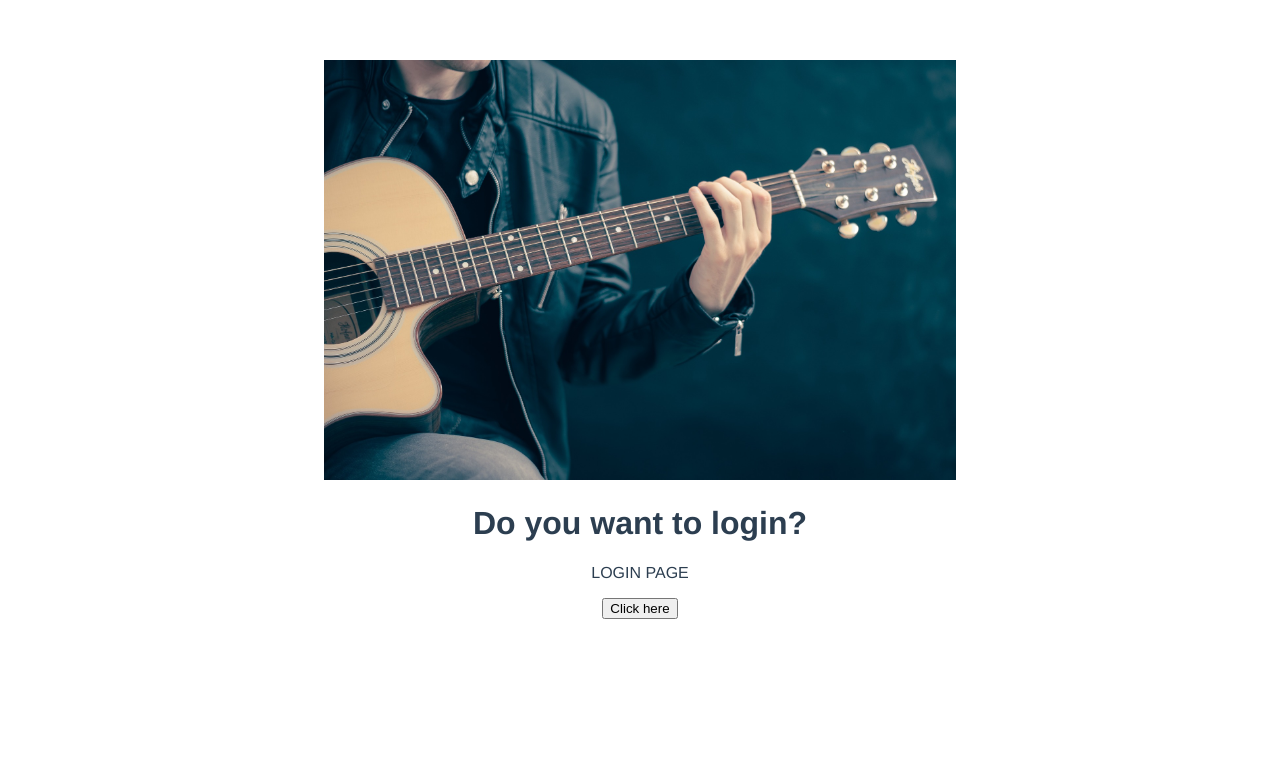
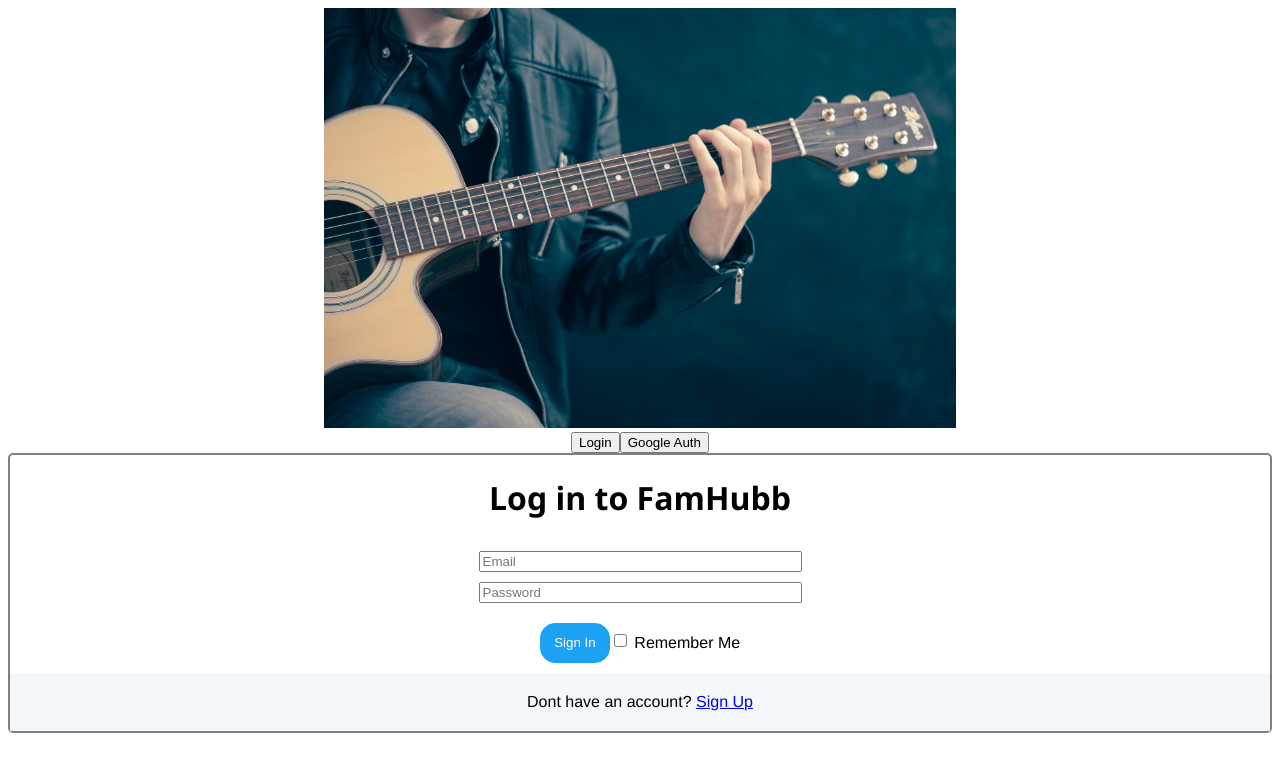
Before and after one commit to bradborn13/FamHub, a Vue app: page /#/login in a window 1280 px wide. Shown: the top 772 px of the page. Built offline with nearby package versions, Linux system fonts and the light colour scheme.

Commit message:
new route+ new component + cleaned scripts

```diff
--- a/src/App.vue
+++ b/src/App.vue
@@ -1,6 +1,10 @@
-<template>
+ <template>
   <div id="app">
     <img alt="Vue logo" src="./assets/guitar.jpg" height="50%" width="50%" />
+    <br />
+    <button class="button" v-on:click="navigate('/login')" type="button">Login</button>
+    <button class="button" v-on:click="navigate('/googleAuth')" type="button">Google Auth</button>
+
     <router-view></router-view>
   </div>
 </template>
@@ -12,12 +16,14 @@ import HelloWorld from "./components/HelloWorld.vue";
 
 @Component({
   name: "app",
-  components: {
-    HelloWorld
-  }
+  components: {}
 })
 // eslint-disable-next-line
-export default class app extends Vue {}
+export default class app extends Vue {
+  navigate(route) {
+    this.$router.push(route);
+  }
+}
 </script>
 
 <style>
@@ -26,7 +32,5 @@ export default class app extends Vue {}
   -webkit-font-smoothing: antialiased;
   -moz-osx-font-smoothing: grayscale;
   text-align: center;
-  color: #2c3e50;
-  margin-top: 60px;
 }
 </style>
--- a/src/background.js
+++ b/src/background.js
@@ -29,7 +29,6 @@ function createWindow() {
   win = new BrowserWindow({
     width: 800,
     height: 600,
-    backgroundColor: "#D3D3D3",
     webPreferences: {
       nodeIntegration: true
     }
@@ -52,7 +51,10 @@ function createWindow() {
   var menu = Menu.buildFromTemplate([{
       label: "Menu",
       submenu: [{
-          label: "Login"
+          label: "Login",
+          click() {
+            this.$router.push('/login');
+          }
         },
         {
           type: "separator"
--- a/src/components/Login.vue
+++ b/src/components/Login.vue
@@ -1,6 +1,4 @@
-
-
-<script lang="ts">
+<script >
 import Component from "vue-class-component";
 import Vue from "vue";
 @Component({
@@ -11,20 +9,94 @@ import Vue from "vue";
 })
 // eslint-disable-next-line
 export default class Login extends Vue {
-  cart ='dsa';
-    navigate(){
+  rememberMe = false;
+  authForm = {
+    email: "",
+    password: ""
+  };
+  authUser() {
+    console.log(this.authForm, "form");
+  }
 
-    this.$router.push('/home');
+  redirectToGoogle() {
+    const myWindow = window.open(
+      "https://accounts.google.com",
+      "Signup",
+      "width=700, height=900"
+    );
   }
 }
 </script>
 <template>
-  <div class="hello">
-    <h1>Do you want to login?</h1>
-    <p>LOGIN PAGE</p>
-    <button class="button" v-on:click="navigate()" type="button">Click here</button>
+  <div class="bodyStyle">
+    <div class="body">
+      <h1>Log in to FamHubb</h1>
+      <input
+        type="text"
+        placeholder="Email"
+        name="emailInput"
+        v-model="authForm.email"
+        class="inputTxt"
+      />
+      <br />
+      <input
+        type="password"
+        placeholder="Password"
+        name="passwordInput"
+        v-model="authForm.password"
+        class="inputTxt"
+      />
+      <br />
+      <button class="button-log" v-on:click="authUser()" type="button">Sign In</button>
+      <input type="checkbox" v-model="rememberMe" name="remmeberMe" value="rememberMe  " /> Remember Me
+      <br />
+    </div>
+    <div class="footer">
+      Dont have an account?
+      <a href="#" @click="redirectToGoogle()">Sign Up</a>
+    </div>
   </div>
 </template>
+<style>
+.body {
+  padding-bottom: 10px;
+}
+.bodyStyle {
+  border-radius: 5px;
+  border: 2px solid grey;
+  height: 50%;
+}
+.inputTxt {
+  width: 25%;
+  line-height: 10px;
+  margin-top: 10px;
+}
+h1 {
+  font-family: "Segoe UI", Arial, sans-serif;
+}
+.footer {
+  background: #f5f8fa;
+  bottom: 0;
+  padding-top: 20px;
+  padding-bottom: 20px;
+}
+.button-log {
+  margin-top: 20px;
+  background: #1da1f2;
+  border-color: #1da1f2;
+  color: white;
+  border-radius: 15px;
+  border: 1px solid #1da1f2;
+  width: 70px;
+  height: 40px;
+}
+.button-log:hover {
+  background-color: #006dbf;
+}
+p {
+  font-family: "Segoe UI", Arial, sans-serif;
+}
+</style>
 
 
 <!-- Add "scoped" attribute to limit CSS to this component only -->
--- /dev/null
+++ b/src/components/NavBar.vue
@@ -0,0 +1,148 @@
+<script >
+import Component from "vue-class-component";
+import Vue from "vue";
+@Component({
+  name: "Login",
+  props: {
+    msg: String
+  }
+})
+// eslint-disable-next-line
+export default class Login extends Vue {
+  navigate() {
+    this.$router.push("/home");
+  }
+  // Client ID and API key from the Developer Console
+
+  CLIENT_ID =
+    "870917415471-q0tefr9o205uhippvdchna6srp5heu2c.apps.googleusercontent.com";
+  API_KEY = "AIzaSyDy5c_Ie7ueg6l1AQCQbPIqLtA_ic_u5bw";
+
+  // Array of API discovery doc URLs for APIs used by the quickstart
+  DISCOVERY_DOCS = [
+    "https://www.googleapis.com/discovery/v1/apis/drive/v3/rest"
+  ];
+
+  // Authorization scopes required by the API; multiple scopes can be
+  // included, separated by spaces.
+  SCOPES = "https://www.googleapis.com/auth/drive.metadata.readonly";
+
+  authorizeButton = document.getElementById("authorize_button");
+  signoutButton = document.getElementById("signout_button");
+
+  /**
+   *  On load, called to load the auth2 library and API client library.
+   */
+  handleClientLoad() {
+    gapi.load("client:auth2", initClient);
+  }
+
+  /**
+   *  Initializes the API client library and sets up sign-in state
+   *  listeners.
+   */
+  initClient() {
+    gapi.client
+      .init({
+        apiKey: API_KEY,
+        clientId: CLIENT_ID,
+        discoveryDocs: DISCOVERY_DOCS,
+        scope: SCOPES
+      })
+      .then(
+        function() {
+          // Listen for sign-in state changes.
+          gapi.auth2.getAuthInstance().isSignedIn.listen(updateSigninStatus);
+
+          // Handle the initial sign-in state.
+          updateSigninStatus(gapi.auth2.getAuthInstance().isSignedIn.get());
+          authorizeButton.onclick = handleAuthClick;
+          signoutButton.onclick = handleSignoutClick;
+        },
+        function(error) {
+          appendPre(JSON.stringify(error, null, 2));
+        }
+      );
+  }
+
+  /**
+   *  Called when the signed in status changes, to update the UI
+   *  appropriately. After a sign-in, the API is called.
+   */
+  updateSigninStatus(isSignedIn) {
+    if (isSignedIn) {
+      authorizeButton.style.display = "none";
+      signoutButton.style.display = "block";
+      listFiles();
+    } else {
+      authorizeButton.style.display = "block";
+      signoutButton.style.display = "none";
+    }
+  }
+
+  /**
+   *  Sign in the user upon button click.
+   */
+  handleAuthClick(event) {
+    gapi.auth2.getAuthInstance().signIn();
+  }
+
+  /**
+   *  Sign out the user upon button click.
+   */
+  handleSignoutClick(event) {
+    gapi.auth2.getAuthInstance().signOut();
+  }
+
+  /**
+   * Append a pre element to the body containing the given message
+   * as its text node. Used to display the results of the API call.
+   *
+   * @param {string} message Text to be placed in pre element.
+   */
+  appendPre(message) {
+    var pre = document.getElementById("content");
+    var textContent = document.createTextNode(message + "\n");
+    pre.appendChild(textContent);
+  }
+
+  /**
+   * Print files.
+   */
+  listFiles() {
+    gapi.client.drive.files
+      .list({
+        pageSize: 10,
+        fields: "nextPageToken, files(id, name)"
+      })
+      .then(function(response) {
+        appendPre("Files:");
+        var files = response.result.files;
+        if (files && files.length > 0) {
+          for (var i = 0; i < files.length; i++) {
+            var file = files[i];
+            appendPre(file.name + " (" + file.id + ")");
+          }
+        } else {
+          appendPre("No files found.");
+        }
+      });
+  }
+}
+</script>
+<template>
+  <div class>
+    <p>Drive API Quickstart</p>
+    <button id="authorize_button" type="button" style="display: none;">Authorize</button>
+    <button id="signout_button" style="display: none;">Sign Out</button>
+
+    <pre id="content" style="white-space: pre-wrap;"></pre>
+    <!--Add buttons to initiate auth sequence and sign out-->
+  </div>
+</template>
+
+
+
+
+
+<!-- Add "scoped" attribute to limit CSS to this component only -->
--- a/src/main.js
+++ b/src/main.js
@@ -3,7 +3,7 @@ import App from './App.vue'
 import VueRouter from 'vue-router';
 import router from './router/router';
 Vue.use(VueRouter);
-Vue.config.productionTip = false
+Vue.config.productionTip = false;
 
 new Vue({
   router,
--- a/src/router/router.js
+++ b/src/router/router.js
@@ -4,8 +4,10 @@ export default new Router({
     routes: [{
             path: "/home",
             name: 'Home',
-        component: require('@/components/HelloWorld').default,
-        children: [],
+            components: {
+                default: require('@/components/HelloWorld').default,
+                loginFake: require('@/components/Login').default,
+            }
 
 
         }, {
@@ -13,5 +15,12 @@ export default new Router({
             name: 'Login',
             component: require('@/components/Login').default,
             children: []
-    }]
+        },
+        {
+            path: "/googleAuth",
+            name: 'googleAuth',
+            component: require('@/components/NavBar').default,
+            children: []
+        }
+    ]
 });
```
Also changed, not shown: package.json (+7 -8 lines). Lines whose indentation alone changed are shown as unchanged.
